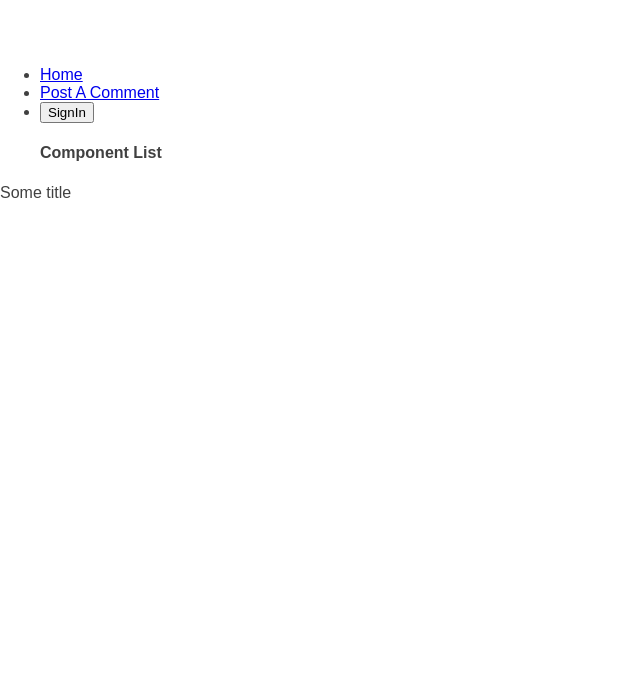
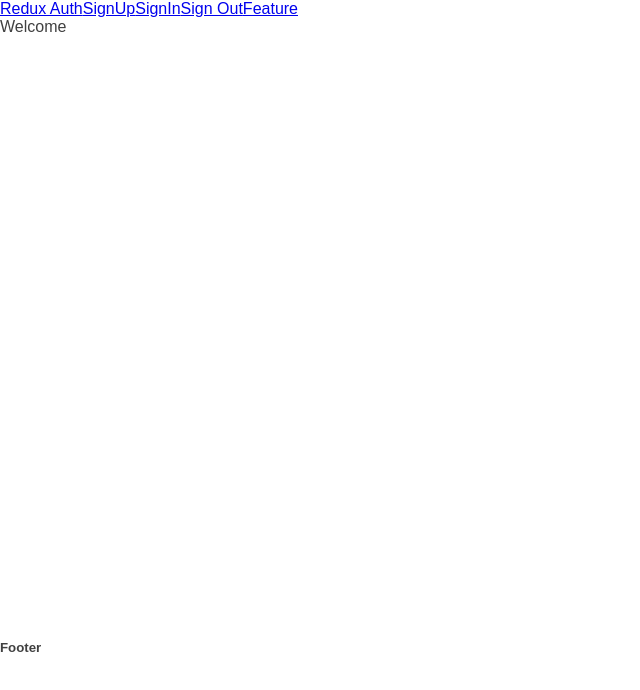
Before and after one commit to Cnfc/Portfolio-site, a React (Create React App) app: page / in a window 1280 px wide. Shown: the top 690 px of the page, without its empty margins (0-640 px from the left). Built offline with nearby package versions, Linux system fonts and the light colour scheme.

Commit message:
add SignUp form

```diff
--- a/src/components/App/App.css
+++ b/src/components/App/App.css
@@ -18,6 +18,13 @@
 body {
   /* background-color: #282c34; */
 }
+.page_container {
+  margin: 15px;
+  display: flex;
+}
+.page_container > li {
+  margin: 0 15px;
+}
 
 .App {
   text-align: center;
@@ -25,6 +32,13 @@ body {
 
 .logo {
   width: 200px;
+}
+
+.header_title {
+  display: flex;
+}
+.header_title a {
+  margin: 0 10px;
 }
 
 .App-header {
--- a/src/components/App/App.js
+++ b/src/components/App/App.js
@@ -21,23 +21,22 @@ class App extends Component {
 
   renderHeader() {
     return (
-      <ul>
+      <ul className="page_container">
         <li>
           <Link to="/">Home</Link>
         </li>
-
         <li>
           <Link to="post">Post A Comment</Link>
         </li>
-
         <li>{this.renderButton()}</li>
+        <h3>Welcome to our Application</h3>
       </ul>
     );
   }
 
   render() {
     return (
-      <div className="page_container">
+      <div>
         {this.renderHeader()}
         <Route path="/post" component={CommentBox} />
         <Route path="/" exact component={CommentList} />
--- /dev/null
+++ b/src/components/App/Welcome.js
@@ -0,0 +1,6 @@
+import React from "react";
+
+function Welcome() {
+  return <div>Welcome</div>;
+}
+export default Welcome;
--- /dev/null
+++ b/src/components/Header_footer/Footer.js
@@ -0,0 +1,10 @@
+import React from "react";
+
+function Footer() {
+  return (
+    <div>
+      <h5>Footer</h5>
+    </div>
+  );
+}
+export default Footer;
--- /dev/null
+++ b/src/components/Header_footer/Header.js
@@ -0,0 +1,18 @@
+import React, { Component } from "react";
+import { Link } from "react-router-dom";
+
+class Header extends Component {
+  render() {
+    return (
+      <div className="header_title">
+        <Link to="/">Redux Auth</Link>
+        <Link to="/signup">SignUp</Link>
+        <Link to="/signin">SignIn</Link>
+        <Link to="/signout">Sign Out</Link>
+        <Link to="/feature">Feature</Link>
+      </div>
+    );
+  }
+}
+
+export default Header;
--- /dev/null
+++ b/src/components/auth/SignUp.js
@@ -0,0 +1,19 @@
+import React, { Component } from "react";
+
+class SignUp extends Component {
+  render() {
+    return (
+      <form>
+        <fieldset>
+          <label>Email</label>
+        </fieldset>
+
+        <fieldset>
+          <label>Password</label>
+        </fieldset>
+      </form>
+    );
+  }
+}
+
+export default SignUp;
--- /dev/null
+++ b/src/components/hoc/Layout.js
@@ -0,0 +1,18 @@
+import React, { Component } from "react";
+
+import Header from "components/Header_footer/Header";
+import Footer from "components/Header_footer/Footer";
+
+class Layout extends Component {
+  render() {
+    return (
+      <div>
+        <Header />
+        <div className="page_container">{this.props.children}</div>
+        <Footer />
+      </div>
+    );
+  }
+}
+
+export default Layout;
--- a/src/components/index.css
+++ b/src/components/index.css
@@ -11,5 +11,5 @@ body {
 }
 .page_container {
   min-height: 75vh;
-  padding-top: 50px;
+  /* padding-top: 50px; */
 }
--- a/src/index.js
+++ b/src/index.js
@@ -1,18 +1,24 @@
 import React from "react";
 import ReactDOM from "react-dom";
-import { BrowserRouter, Route } from "react-router-dom";
+import { BrowserRouter, Route, Switch } from "react-router-dom";
 
 import Root from "Root";
 import App from "components/App/App";
+import Layout from "components/hoc/Layout";
+import Welcome from "components/App/Welcome";
+import SignUp from "components/auth/SignUp";
 
 import "components/index.css";
-import Main from "./components/App/Main";
 
 ReactDOM.render(
   <Root>
     <BrowserRouter>
-      <Route path="/" component={App} />
-      <Route path="/path" component={App} />
+      <Layout>
+        <Switch>
+          <Route path="/" exact component={Welcome} />
+          <Route path="/signup" component={SignUp} />
+        </Switch>
+      </Layout>
     </BrowserRouter>
   </Root>,
   document.getElementById("root")
```
